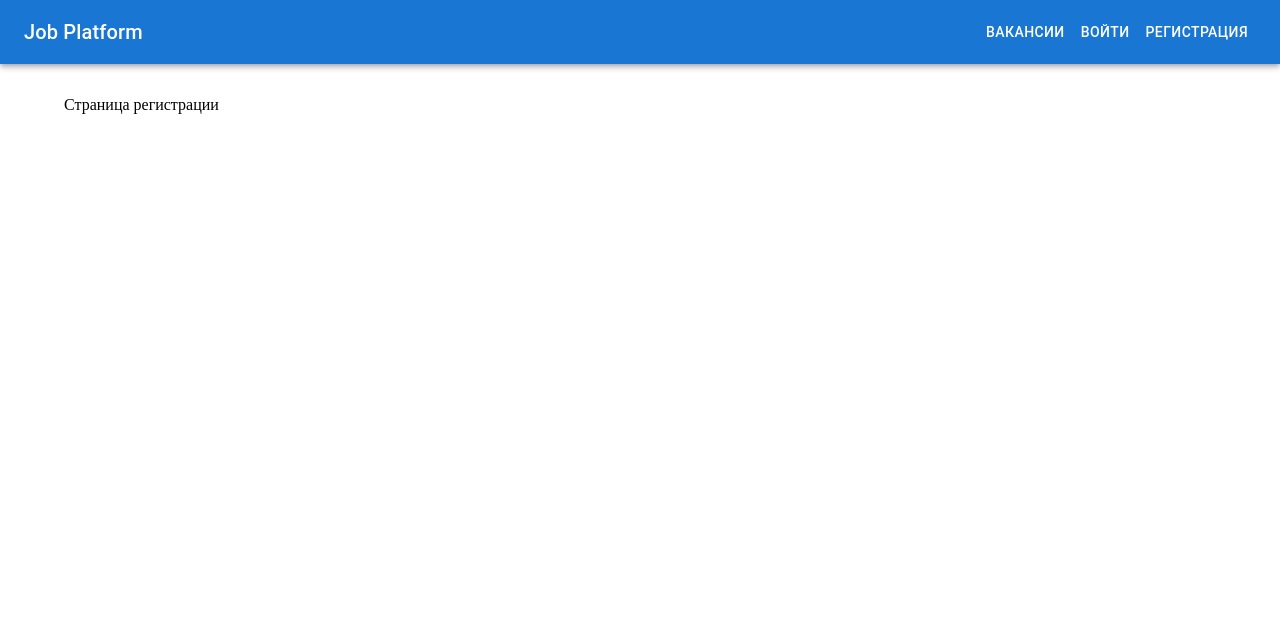
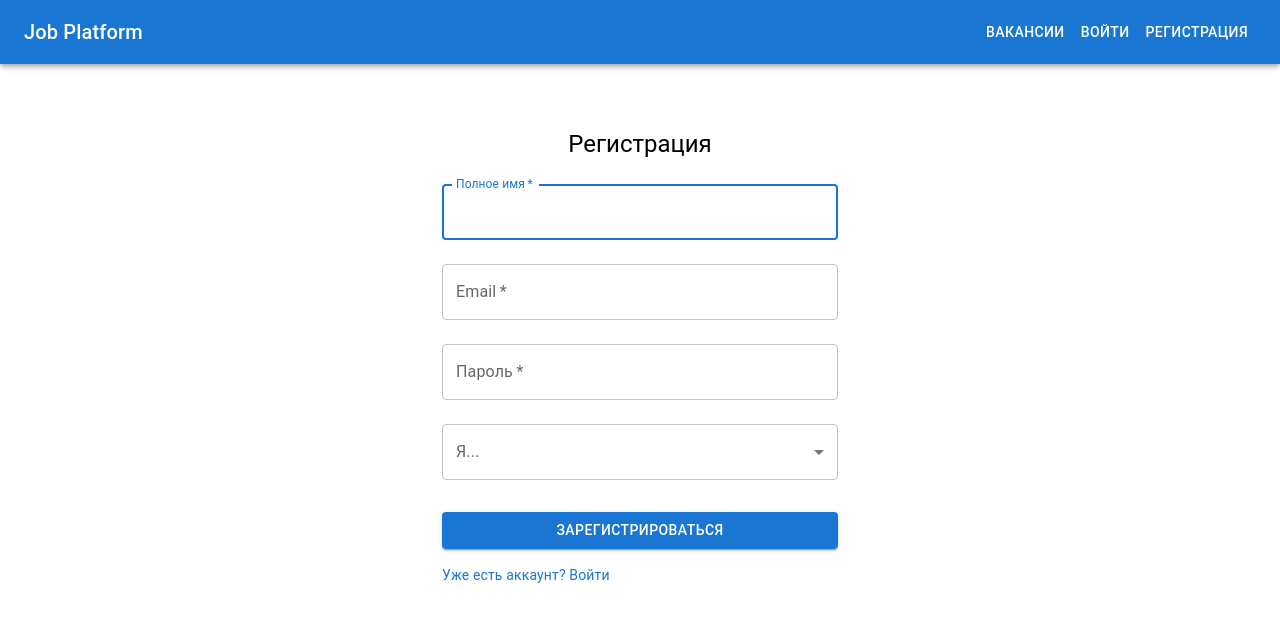
Before and after one commit to Po1nT204/job-hunt-assistant, a React (Vite) app in the folder client/: page /register in a window 1280 px wide. Shown: the top 622 px of the page. Built offline with nearby package versions, Linux system fonts and the light colour scheme.

Commit message:
feat(auth): implement registration page and form

```diff
--- a/client/src/pages/RegisterPage/RegisterPage.tsx
+++ b/client/src/pages/RegisterPage/RegisterPage.tsx
@@ -1,3 +1,147 @@
+import { useForm, SubmitHandler } from 'react-hook-form';
+import { Link as RouterLink, useNavigate } from 'react-router-dom';
+import {
+  Container,
+  Box,
+  Typography,
+  TextField,
+  Button,
+  FormControl,
+  InputLabel,
+  Select,
+  MenuItem,
+  FormHelperText,
+  Link,
+} from '@mui/material';
+import { toast } from 'react-toastify';
+import { useAuth } from '../../app/providers/AuthProvider';
+import { register as registerUser } from '../../shared/api/authService';
+import { IRegisterData } from '../../shared/types/types';
+import api from '../../shared/api/axios';
+
 export const RegisterPage = () => {
-  return <h1>Страница регистрации</h1>;
+  const { setUser } = useAuth();
+  const navigate = useNavigate();
+  const {
+    register,
+    handleSubmit,
+    formState: { errors },
+  } = useForm<IRegisterData>();
+
+  const onSubmit: SubmitHandler<IRegisterData> = async (formData) => {
+    try {
+      const { token } = await registerUser(formData);
+      localStorage.setItem('token', token);
+
+      // После успешной регистрации получаем данные пользователя
+      const { data: userData } = await api.get('/users/me');
+      setUser(userData);
+
+      toast.success('Регистрация прошла успешно!');
+      navigate('/vacancies'); // Перенаправляем на страницу с вакансиями
+    } catch (err: any) {
+      // err.response.data.msg - это сообщение с бэкенда
+      const errorMessage =
+        err.response?.data?.msg || 'Произошла ошибка при регистрации';
+      toast.error(errorMessage);
+      console.error(err);
+    }
+  };
+
+  return (
+    <Container maxWidth='xs'>
+      <Box
+        sx={{
+          marginTop: 8,
+          display: 'flex',
+          flexDirection: 'column',
+          alignItems: 'center',
+        }}
+      >
+        <Typography component='h1' variant='h5'>
+          Регистрация
+        </Typography>
+        <Box
+          component='form'
+          onSubmit={handleSubmit(onSubmit)}
+          noValidate
+          sx={{ mt: 1 }}
+        >
+          <TextField
+            margin='normal'
+            required
+            fullWidth
+            id='name'
+            label='Полное имя'
+            autoFocus
+            {...register('name', { required: 'Имя обязательно' })}
+            error={!!errors.name}
+            helperText={errors.name?.message}
+          />
+          <TextField
+            margin='normal'
+            required
+            fullWidth
+            id='email'
+            label='Email'
+            autoComplete='email'
+            {...register('email', {
+              required: 'Email обязателен',
+              pattern: {
+                value: /^\S+@\S+$/i,
+                message: 'Некорректный формат email',
+              },
+            })}
+            error={!!errors.email}
+            helperText={errors.email?.message}
+          />
+          <TextField
+            margin='normal'
+            required
+            fullWidth
+            label='Пароль'
+            type='password'
+            id='password'
+            autoComplete='new-password'
+            {...register('password', {
+              required: 'Пароль обязателен',
+              minLength: {
+                value: 8,
+                message: 'Пароль должен быть не менее 8 символов',
+              },
+            })}
+            error={!!errors.password}
+            helperText={errors.password?.message}
+          />
+          <FormControl fullWidth margin='normal' error={!!errors.role}>
+            <InputLabel id='role-select-label'>Я...</InputLabel>
+            <Select
+              labelId='role-select-label'
+              id='role-select'
+              defaultValue=''
+              label='Я...'
+              {...register('role', { required: 'Выберите вашу роль' })}
+            >
+              <MenuItem value='student'>Студент</MenuItem>
+              <MenuItem value='employer'>Работодатель</MenuItem>
+            </Select>
+            {errors.role && (
+              <FormHelperText>{errors.role.message}</FormHelperText>
+            )}
+          </FormControl>
+          <Button
+            type='submit'
+            fullWidth
+            variant='contained'
+            sx={{ mt: 3, mb: 2 }}
+          >
+            Зарегистрироваться
+          </Button>
+          <Link component={RouterLink} to='/login' variant='body2'>
+            Уже есть аккаунт? Войти
+          </Link>
+        </Box>
+      </Box>
+    </Container>
+  );
 };
--- /dev/null
+++ b/client/src/shared/api/authService.ts
@@ -0,0 +1,14 @@
+import api from './axios';
+import { IRegisterData, IUser } from '../types/types';
+
+interface AuthResponse {
+  token: string;
+  user: IUser; // Предполагаем, что бэкенд вернет и пользователя
+}
+
+export const register = async (
+  userData: IRegisterData
+): Promise<AuthResponse> => {
+  const { data } = await api.post<AuthResponse>('/auth/register', userData);
+  return data;
+};
```
Also changed, not shown: client/src/shared/types/types.ts (+7 -0 lines).
